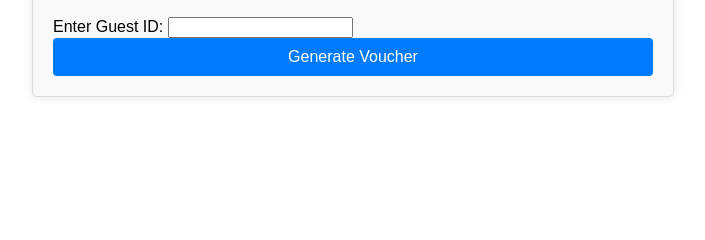
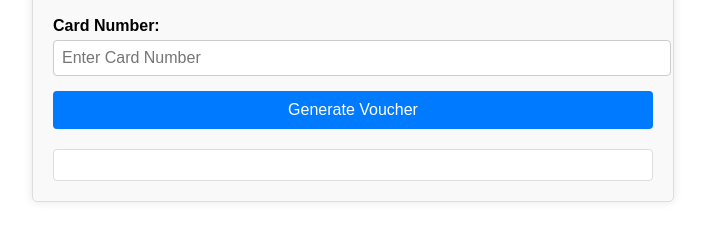
Before and after one commit to kurumisasha/yoyoyo, a plain HTML site: page index.html in a window 1280 px wide. Shown: the part 132-372 px from the top of the page, without its empty margins (287-992 px from the left). Drawn offline with Linux system fonts and the light colour scheme.

Commit message:
index.html

```diff
--- a/index.html
+++ b/index.html
@@ -9,12 +9,12 @@
 <body>
     <div class="container">
         <h1>Voucher Generator</h1>
-        <form id="voucherForm">
-            <label for="guestID">Enter Guest ID:</label>
-            <input type="text" id="guestID" required>
-            <button type="submit">Generate Voucher</button>
-        </form>
-        <div id="voucherResult"></div>
+        <div class="form-group">
+            <label for="cardNumber">Card Number:</label>
+            <input type="text" id="cardNumber" placeholder="Enter Card Number">
+        </div>
+        <button id="generateButton">Generate Voucher</button>
+        <div id="voucherDetails" class="voucher-details"></div>
     </div>
     <script src="script.js"></script>
 </body>
```
